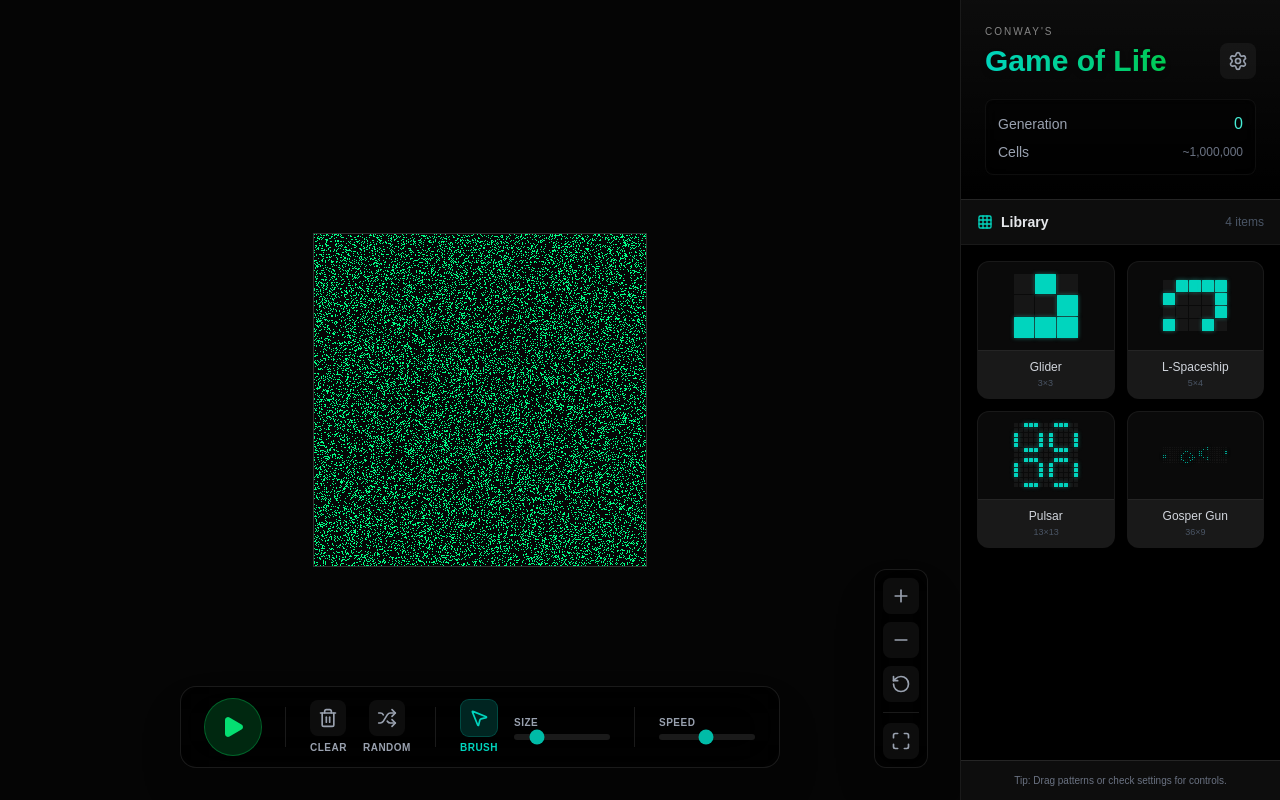
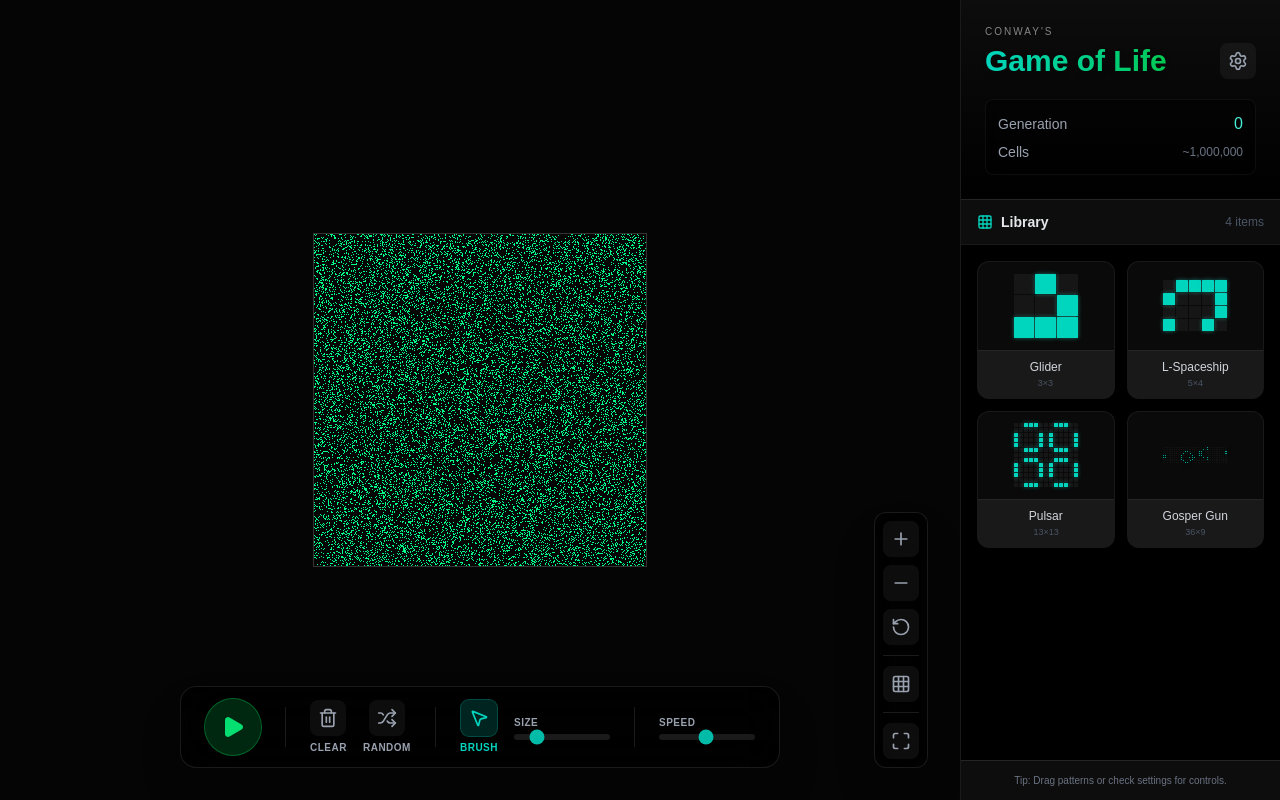
Before and after one commit to 42arch/game-of-life, a Next.js app: page / in a window 1280 px wide. Built offline with nearby package versions, Linux system fonts and the light colour scheme.

Commit message:
fix some game logics

```diff
--- a/app/components/GameOfLife.tsx
+++ b/app/components/GameOfLife.tsx
@@ -43,6 +43,8 @@ const LifeGame2D: React.FC = () => {
     resetCamera,
     setGridSize,
     setColors,
+    showGrid,
+    toggleGrid,
   } = useLifeGameEngine({
     mountRef,
     speed,
@@ -135,6 +137,8 @@ const LifeGame2D: React.FC = () => {
             onZoomOut={zoomOut}
             onResetCamera={resetCamera}
             onFullscreen={toggleFullscreen}
+            onToggleGrid={toggleGrid}
+            showGrid={showGrid}
           />
         </div>
       </div>
--- a/app/components/ui/ViewControls.tsx
+++ b/app/components/ui/ViewControls.tsx
@@ -1,4 +1,4 @@
-import { Maximize, Minus, Plus, RotateCcw } from 'lucide-react'
+import { Grid, Maximize, Minus, Plus, RotateCcw } from 'lucide-react'
 import React from 'react'
 
 interface ViewControlsProps {
@@ -6,6 +6,8 @@ interface ViewControlsProps {
   onZoomOut: () => void
   onResetCamera: () => void
   onFullscreen: () => void
+  onToggleGrid: () => void
+  showGrid: boolean
 }
 
 export const ViewControls: React.FC<ViewControlsProps> = ({
@@ -13,6 +15,8 @@ export const ViewControls: React.FC<ViewControlsProps> = ({
   onZoomOut,
   onResetCamera,
   onFullscreen,
+  onToggleGrid,
+  showGrid,
 }) => {
   return (
     <div className="flex flex-col gap-2 bg-black/80 backdrop-blur-xl p-2 rounded-xl border border-white/10 shadow-2xl">
@@ -39,6 +43,14 @@ export const ViewControls: React.FC<ViewControlsProps> = ({
       </button>
       <div className="h-px w-full bg-white/10 my-0.5"></div>
       <button
+        onClick={onToggleGrid}
+        className={`p-2 rounded-lg transition-colors ${showGrid ? 'bg-teal-500/20 text-teal-400' : 'bg-white/5 hover:bg-white/10 text-gray-400 hover:text-white'}`}
+        title="Toggle Grid"
+      >
+        <Grid size={20} />
+      </button>
+      <div className="h-px w-full bg-white/10 my-0.5"></div>
+      <button
         onClick={onFullscreen}
         className="p-2 rounded-lg bg-white/5 hover:bg-white/10 text-gray-400 hover:text-white transition-colors"
         title="Fullscreen"
--- a/app/core/GameEngine.ts
+++ b/app/core/GameEngine.ts
@@ -121,6 +121,7 @@ export class GameEngine {
         uMouse: { value: new THREE.Vector2(-100, -100) },
         uBrushSize: { value: this.brushSize },
         uIsDrawing: { value: false },
+        uSimulate: { value: false },
 
         // Stamp Uniforms
         uIsStamping: { value: false },
@@ -162,6 +163,8 @@ export class GameEngine {
         tMap: { value: this.fboA.texture },
         uColorAlive: { value: new THREE.Vector3(...COLOR_ALIVE) },
         uColorDead: { value: new THREE.Vector3(...COLOR_DEAD) },
+        uResolution: { value: new THREE.Vector2(TEXTURE_SIZE, TEXTURE_SIZE) },
+        uGridVisible: { value: 0.0 },
       },
       vertexShader: VERTEX_SHADER,
       fragmentShader: RENDER_FRAGMENT_SHADER,
@@ -271,6 +274,10 @@ export class GameEngine {
       this.simMaterial.uniforms.uIsDrawing.value = this.isDrawing
       this.simMaterial.uniforms.uMouse.value = this.mouseUv
       this.simMaterial.uniforms.uBrushSize.value = this.brushSize
+
+      // Only simulate physics if the game is running
+      // If we are just drawing/stamping in pause mode, uSimulate should be false
+      this.simMaterial.uniforms.uSimulate.value = this.isRunning && (delta > interval)
 
       // Handle Stamping
       if (isStamping && this.stampQueue) {
@@ -537,6 +544,11 @@ export class GameEngine {
       this.simMaterial.uniforms.uResolution.value.set(size, size)
     }
 
+    // Update Display Material
+    if (this.displayMaterial) {
+      this.displayMaterial.uniforms.uResolution.value.set(size, size)
+    }
+
     // Initial Render
     if (this.renderer && this.simScene && this.simCamera) {
       this.renderer.setRenderTarget(this.fboA)
@@ -562,4 +574,10 @@ export class GameEngine {
     this.displayMaterial.uniforms.uColorAlive.value.set(alive.r, alive.g, alive.b)
     this.displayMaterial.uniforms.uColorDead.value.set(dead.r, dead.g, dead.b)
   }
+
+  public setGridVisible(visible: boolean) {
+    if (this.displayMaterial) {
+      this.displayMaterial.uniforms.uGridVisible.value = visible ? 1.0 : 0.0
+    }
+  }
 }
--- a/app/hooks/useLifeGameEngine.ts
+++ b/app/hooks/useLifeGameEngine.ts
@@ -24,6 +24,7 @@ export function useLifeGameEngine({
   // State
   const [gameState, setGameState] = useState<GameState>(GameState.STOPPED)
   const [stats, setStats] = useState<Stats>({ generation: 0 })
+  const [showGrid, setShowGrid] = useState(false)
 
   // Engine Instance
   const engineRef = useRef<GameEngine | null>(null)
@@ -146,6 +147,14 @@ export function useLifeGameEngine({
     engineRef.current?.setColors(alive, dead)
   }, [])
 
+  const toggleGrid = useCallback(() => {
+    setShowGrid((prev) => {
+      const next = !prev
+      engineRef.current?.setGridVisible(next)
+      return next
+    })
+  }, [])
+
   return {
     stats,
     gameState,
@@ -162,5 +171,7 @@ export function useLifeGameEngine({
     resetCamera,
     setGridSize,
     setColors,
+    showGrid,
+    toggleGrid,
   }
 }
--- a/app/shaders/fragment.glsl.ts
+++ b/app/shaders/fragment.glsl.ts
@@ -5,6 +5,7 @@ export const SIMULATION_FRAGMENT_SHADER = `
   uniform float uBrushSize;
   uniform bool uIsDrawing;
   uniform float uSeed;
+  uniform bool uSimulate;
 
   // Stamping Uniforms
   uniform bool uIsStamping;
@@ -57,14 +58,15 @@ export const SIMULATION_FRAGMENT_SHADER = `
       }
 
       // 3. Game of Life Logic
+      float current = get(0.0, 0.0);
+      float next = current;
+
+      if (uSimulate) {
           // Neighbors
           float sum =
               get(-1.0, -1.0) + get(0.0, -1.0) + get(1.0, -1.0) +
               get(-1.0,  0.0) +                  get(1.0,  0.0) +
               get(-1.0,  1.0) + get(0.0,  1.0) + get(1.0,  1.0);
-
-      float current = get(0.0, 0.0);
-      float next = current;
 
           if (current > 0.5) {
               // Alive
@@ -72,6 +74,7 @@ export const SIMULATION_FRAGMENT_SHADER = `
           } else {
               // Dead
               if (sum > 2.9 && sum < 3.1) next = 1.0; // Reproduce
+          }
       }
 
       gl_FragColor = vec4(next, 0.0, 0.0, 1.0);
@@ -82,11 +85,21 @@ export const RENDER_FRAGMENT_SHADER = `
   uniform sampler2D tMap;
   uniform vec3 uColorAlive;
   uniform vec3 uColorDead;
+  uniform vec2 uResolution;
+  uniform float uGridVisible;
   varying vec2 vUv;
 
   void main() {
       float state = texture2D(tMap, vUv).r;
       vec3 color = mix(uColorDead, uColorAlive, state);
+
+      if (uGridVisible > 0.5) {
+          vec2 grid = abs(fract(vUv * uResolution - 0.5) - 0.5) / fwidth(vUv * uResolution);
+          float line = min(grid.x, grid.y);
+          float gridVal = 1.0 - min(line, 1.0);
+          color = mix(color, uColorDead * 0.5, gridVal * 0.4);
+      }
+
       gl_FragColor = vec4(color, 1.0);
   }
 `
```
Lines whose indentation alone changed are shown as unchanged.
